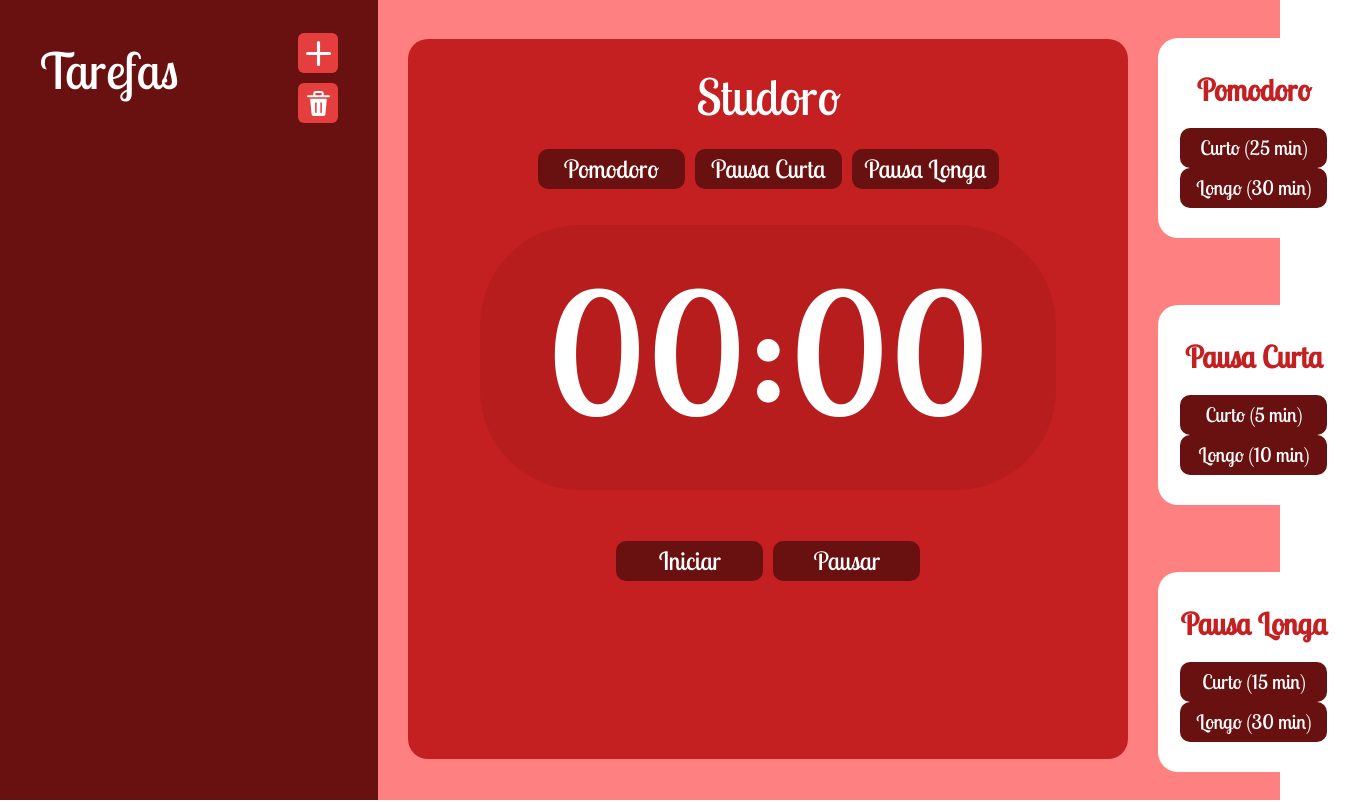
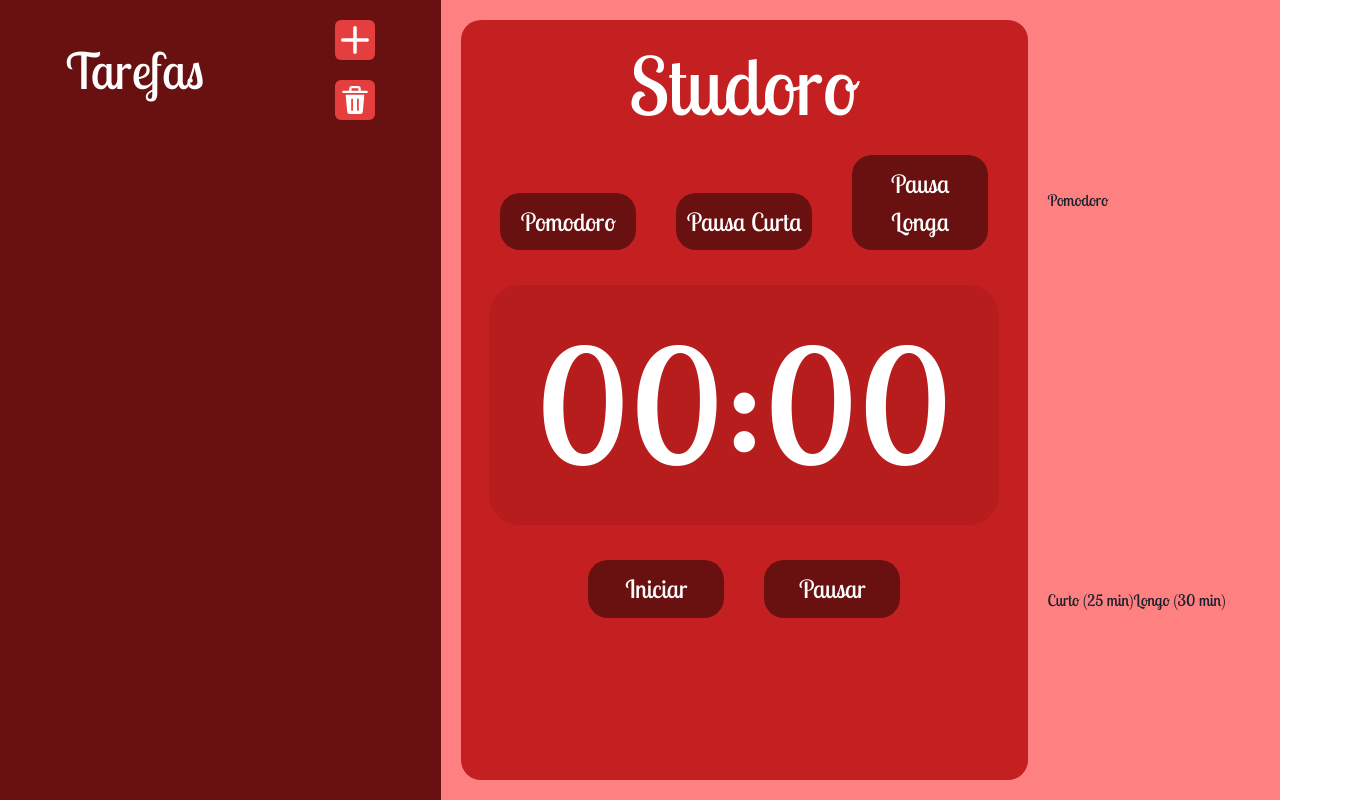
Before and after one commit to cecidoliveira/Studoro, a React (Vite) app: page / in a window 1280 px wide. Shown: the top 802 px of the page, 1349 px wide, since content can reach past the window. Built offline with nearby package versions, Linux system fonts and the light colour scheme.

Commit message:
conf. estilização

```diff
--- a/src/Components/App.jsx
+++ b/src/Components/App.jsx
@@ -7,13 +7,14 @@ function App() {
 
   return (
     <SectionApp>
-      <div className="task"><Task/></div>
-      <div className="temp"><Temp/></div>
-      <div className="conf">
-        <Conf ConfName='Pomodoro' TimeCurto='25' TimeLongo='30' />
-        <Conf ConfName='Pausa Curta' TimeCurto='5' TimeLongo='10' />
-        <Conf ConfName='Pausa Longa' TimeCurto='15' TimeLongo='30'/>
-      </div>
+      <Task/>
+
+      <Temp/>
+
+      <Conf ConfName='Pomodoro' TimeCurto='25' TimeLongo='30' />
+      <Conf ConfName='Pausa Curta' TimeCurto='5' TimeLongo='10' />
+      <Conf ConfName='Pausa Longa' TimeCurto='15' TimeLongo='30'/>
+
     </SectionApp>
   );
 }
--- a/src/Components/Conf/Buttons.jsx
+++ b/src/Components/Conf/Buttons.jsx
@@ -1,11 +1,7 @@
-import { Button } from "../styles";
 import { useToast } from '@chakra-ui/react';
-import { useState } from "react";
 import { contTemp, stopContTemp } from "../Count/Cont";
 
-
 function Buttons(props){
-    console.log(props)
     let content;
 
     const toast = useToast();
@@ -66,7 +62,7 @@ function Buttons(props){
     }
 
     return(
-        <Button onClick={handleButton} id={`${props.Tip}-${props.ButName}`}>{content}</Button>
+        <button onClick={handleButton} id={`${props.Tip}-${props.ButName}`}>{content}</button>
     );
 }
 
--- a/src/Components/Conf/Conf.jsx
+++ b/src/Components/Conf/Conf.jsx
@@ -1,5 +1,5 @@
-import { DivConf } from "../styles";
 import Buttons from "./Buttons";
+import { DivConf } from "./stylesConf";
 
 function Conf(props){
 
--- /dev/null
+++ b/src/Components/Conf/stylesConf.js
@@ -0,0 +1,8 @@
+import styled from "styled-components";
+
+export const DivConf = styled.div`
+    height: 100vh;
+    display:flex;
+    flex-direction: column;
+    justify-content: space-around;
+`;
--- a/src/Components/Count/Temp.jsx
+++ b/src/Components/Count/Temp.jsx
@@ -1,6 +1,7 @@
-import {  useEffect, useState } from "react";
+import { useState } from "react";
 import Buttons from "../Conf/Buttons";
-import { DivTemp, DivTempCont, DivTempConteiner, TitleTemp } from "../styles";
+import { DivButtons, DivCount, DivTemp, Title } from "./stylesCount";
+// import { DivTemp, DivTempCont, DivTempConteiner, TitleTemp } from "../styles";
 
 function Temp(){
 
@@ -8,21 +9,26 @@ function Temp(){
 
 
     return(
-        <DivTempConteiner>
-            <TitleTemp>Studoro</TitleTemp>
-            <DivTemp>
+        <DivCount>
+            <div>
+                <Title>Studoro</Title>
+
+                <DivButtons>
                     <Buttons ButName='Pomodoro' setTemp={setTempPomodoro} Tip='GetTemp'/>
                     <Buttons ButName='Pausa Curta' setTemp={setTempPomodoro} Tip='GetTemp'/>
                     <Buttons ButName='Pausa Longa' setTemp={setTempPomodoro} Tip='GetTemp'/>
+                </DivButtons>
+
+                <DivTemp>
+                    <p id="temp">{tempPomodoro}</p>
                 </DivTemp>
-            <DivTempCont>
-                <p id="temp">{tempPomodoro}</p>
-            </DivTempCont>
-            <DivTemp>
+
+                <DivButtons>
                     <Buttons ButName='Iniciar' setTemp={setTempPomodoro} tempPomodoro={tempPomodoro} Tip='ContTemp'/>
                     <Buttons ButName='Pausar' Tip='ContTemp'/>
-            </DivTemp>
-        </DivTempConteiner>
+                </DivButtons>
+            </div>
+        </DivCount>
     );
 }
 
--- /dev/null
+++ b/src/Components/Count/stylesCount.js
@@ -0,0 +1,36 @@
+import styled from "styled-components";
+
+export const DivCount = styled.div`
+    background-color: #C42021;
+    margin: 20px;
+    max-height: 95%;
+    border-radius: 20px;
+    text-align: center;
+`;
+
+export const DivButtons = styled.div`
+    margin: 5px 0;
+    button{
+        color: #ffffff;
+        font-size: 25px;
+        margin: 5px 20px;
+        padding: 10px;
+        border-radius: 20px;
+        width: 24%;
+        background-color: #691110;
+    }
+`;
+export const DivTemp = styled.div`
+    background-color: #B71D1D;
+    margin: 30px 5%;
+    border-radius: 30px;
+    p{
+        font-size: 10rem;
+        color: #ffffff;
+    }
+`;
+export const Title = styled.h1`
+    margin-top: 5px;
+    color: #ffffff;
+    font-size: 80px;
+`;
--- a/src/Components/Task/ModalTask.jsx
+++ b/src/Components/Task/ModalTask.jsx
@@ -32,9 +32,11 @@ function ModalTask({isOpen, onClose, setTasks, tasks}){
 
     return(
         <ChakraProvider>
+
             <Modal isOpen={isOpen} onClose={onClose}>
                 <ModalOverlay/>
-                <ModalContent>
+                <ModalContent pos="absolute" top="25%" left="33%" >
+
                     <ModalHeader>Adicionar uma nova Tarefa</ModalHeader> <ModalCloseButton/>
 
                     <ModalBody pb={6}>
@@ -46,8 +48,10 @@ function ModalTask({isOpen, onClose, setTasks, tasks}){
                     <ModalFooter>
                         <Button colorScheme='red' mr={3} onClick={handleAddTask}>Add</Button>
                     </ModalFooter>
+
                 </ModalContent>
             </Modal>
+
         </ChakraProvider>
     );
 }
--- a/src/Components/Task/Task.jsx
+++ b/src/Components/Task/Task.jsx
@@ -2,7 +2,8 @@ import React,  { useState } from 'react';
 import ModalTask from './ModalTask';
 import { IconButton, Checkbox, ChakraProvider, useToast } from '@chakra-ui/react';
 import { AddIcon, DeleteIcon } from '@chakra-ui/icons';
-import { DivTask, DivTitle, TitleTask, PahTask, DivList } from '../styles';
+import { DivButtons, DivList, DivTask, DivTaskHeader, Title } from './stylesTask';
+
 
 function Task(){
     const [tasks, setTasks] = useState([]);
@@ -44,21 +45,22 @@ function Task(){
         <ChakraProvider>
             <DivTask>
                 <ModalTask isOpen={open} onClose={()=> setOpen(false)} tasks={tasks} setTasks={setTasks}/>
-                <DivTitle>
-                    <TitleTask>Tarefas</TitleTask>
-                        <div>
+
+                <DivTaskHeader>
+                    <Title>Tarefas</Title>
+                        <DivButtons>
                             <IconButton onClick={()=> setOpen(true)} colorScheme='red' aria-label='Add Task' fontSize='25px' icon={<AddIcon/>} />
                             <IconButton onClick={handleDeleteSelects} colorScheme='red' aria-label='Delete Tasks' fontSize='25px' icon={<DeleteIcon/>} />
-                        </div>
-                </DivTitle>
+                        </DivButtons>
+                </DivTaskHeader>
+
                 <DivList>
                     {tasks.map(tk =>
                         <Checkbox colorScheme='red' key={tk.id} isChecked={tk.ischecked} onChange={() => handleSelects(tk.id)}>
-                            <PahTask>{tk.content}</PahTask>
+                            {tk.content}
                         </Checkbox>
                     )}
                 </DivList>
-
             </DivTask>
         </ChakraProvider>
     );
--- /dev/null
+++ b/src/Components/Task/stylesTask.js
@@ -0,0 +1,47 @@
+import styled from "styled-components";
+
+export const DivTask = styled.div`
+    height: 100vh;
+    background-color: #691110;
+    max-width: 441px;
+`;
+
+export const DivTaskHeader = styled.div`
+    display: flex;
+    flex-direction: row;
+    justify-content: space-around;
+    align-items: center;
+`;
+
+export const DivButtons = styled(DivTaskHeader)`
+    flex-direction: column;
+    margin: 10px 0;
+
+    button{
+        font-size: 28px;
+        margin: 10px 0;
+    }
+`;
+
+export const DivList = styled(DivTaskHeader)`
+    flex-direction: column;
+    align-items: flex-start;
+    justify-content: flex-start;
+    height: 75%;
+    margin: 0 20px;
+    label{
+        width: 90%;
+    }
+    span:nth-child(3){
+        width: 100%;
+        color: #ffffff;
+        font-size: 30px;
+    }
+`;
+
+
+
+export const Title = styled.h2`
+    color: #ffffff;
+    font-size: 50px;
+`;
--- a/src/Components/styles.js
+++ b/src/Components/styles.js
@@ -1,116 +1,10 @@
 import styled from "styled-components";
 
-// conf. app
 export const SectionApp = styled.section`
     font-family: 'Lobster Two', cursive;
     display:grid;
     grid-template-areas:'task temp conf';
+    grid-template-columns: 441px;
     height: 100vh;
     background-color: #FF8081;
-    justify-content: start;
-
-    .task{
-        grid-area: task;
-        background-color: #691110;
-        max-width: 390px;
-    }
-    .temp{
-        grid-area: temp;
-    }
-    .conf{
-        display:flex;
-        flex-direction: column;
-        justify-content: space-around;
-        grid-area: conf;
-    }
 `;
-export const Title = styled.h1`
-    color: #ffffff;
-    font-size: 50px;
-`;
-
-// conf. task
-export const DivTask = styled.div`
-    padding: 33px 40px 20px 40px;
-`;
-export const DivTitle = styled.div`
-    display: flex;
-
-    button{
-        display: block;
-        padding-bottom: 5px;
-        margin-bottom: 10px;
-    }
-
-`;
-export const DivList = styled.div`
-    display: flex;
-    flex-direction: column;
-`;
-export const TitleTask = styled(Title)`
-    padding-right: 120px;
-`;
-export const PahTask = styled.p`
-    max-width: 290px;
-    color: #ffffff;
-    font-size: 30px;
-`;
-
-// conf. Temp
-export const TitleTemp = styled(Title)``;
-export const DivTempConteiner = styled.div`
-    background-color: #C42021;
-    width: 90vh;
-    height: 90%;
-    margin: 5% 30px 0;
-    border-radius: 20px;
-    padding-top: 20px;
-    text-align: center;
-`;
-export const DivTemp = styled.div`
-    padding: 15px 0 0;
-    p{
-        font-size: 170px;
-        background-color: #B71D1D;
-        border-radius: 100px;
-        width: 80%;
-        margin: 5px 10% 20px;
-        padding-bottom: 10px;
-        color: #ffffff;
-    }
-    button{
-        margin: 0 5px;
-        font-size: 25px;
-    }
-`;
-export const DivTempCont = styled(DivTemp)`
-    padding: 0;
-    margin: 5% 0;
-`;
-export const Button = styled.button`
-    background-color: #691110;
-    height: 40px;
-    width: 147px;
-    border-radius: 10px;
-    color: #ffffff;
-    font-size: 20px;
-`;
-
-// conf. configuração
-export const DivConf = styled.div`
-    background-color: #ffffff;
-    height: 25%;
-    margin-top: 10px;
-    border-radius: 20px;
-    text-align: center;
-    padding: 30px 20px;
-    h1{
-        color: #C42021;
-        font-size: 30px;
-        font-weight: 600;
-        padding-bottom: 15px;
-    }
-    button{
-        margin: 0 2px;
-    }
-`;
```
Lines whose indentation alone changed are shown as unchanged.
